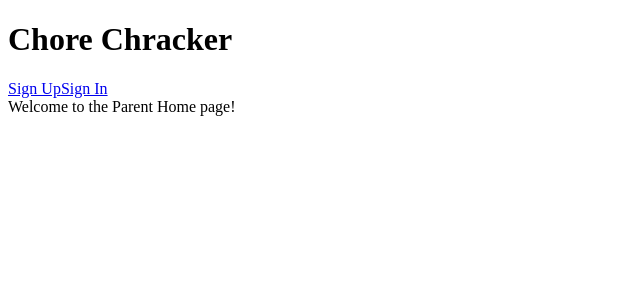
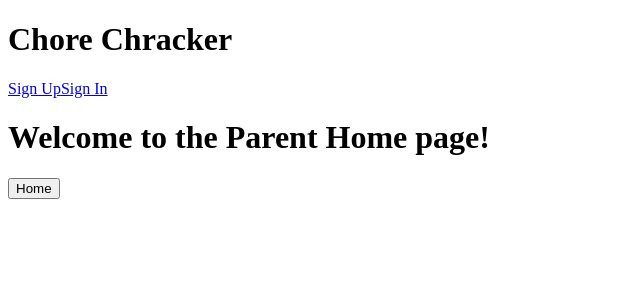
Before and after one commit to TheEPICturkey/ChoreChracker, a React (Create React App) app: page /parentHome in a window 1280 px wide. Shown: the top 300 px of the page, without its empty margins (0-640 px from the left). Built offline with nearby package versions, Linux system fonts and the light colour scheme; no server answers.

Commit message:
update Research, Planning, and Activity Log in README.md

```diff
--- a/src/components/navigation/Navbar.js
+++ b/src/components/navigation/Navbar.js
@@ -16,7 +16,8 @@ function Navbar() {
 
   return (
     <nav>
-      {currentUser && location.pathname !== '/home' && <Link to="/">Home</Link>}
+      {currentUser && location.pathname !== '/home' && location.pathname !== '/ParentHome' && <Link to="/">Home</Link>}
+
       {!currentUser ? (
         <>
           <Link to="/sign-up">Sign Up</Link>
--- a/src/components/navigation/ParentHome.js
+++ b/src/components/navigation/ParentHome.js
@@ -1,9 +1,13 @@
 import React from 'react';
+import { useNavigate } from 'react-router-dom';
 
 function ParentHome() {
+  const navigate = useNavigate();
+
   return (
     <div>
-      Welcome to the Parent Home page!
+      <h1>Welcome to the Parent Home page!</h1>
+      <button onClick={() => navigate('/home')}>Home</button>
     </div>
   );
 }
--- a/src/components/navigation/ParentProfile.js
+++ b/src/components/navigation/ParentProfile.js
@@ -6,7 +6,7 @@ function ParentProfile() {
   const navigate = useNavigate();
 
   const navigateToParentHome = () => {
-    navigate('/parent-home');
+    navigate('/ParentHome');
   };
 
   return (
```
